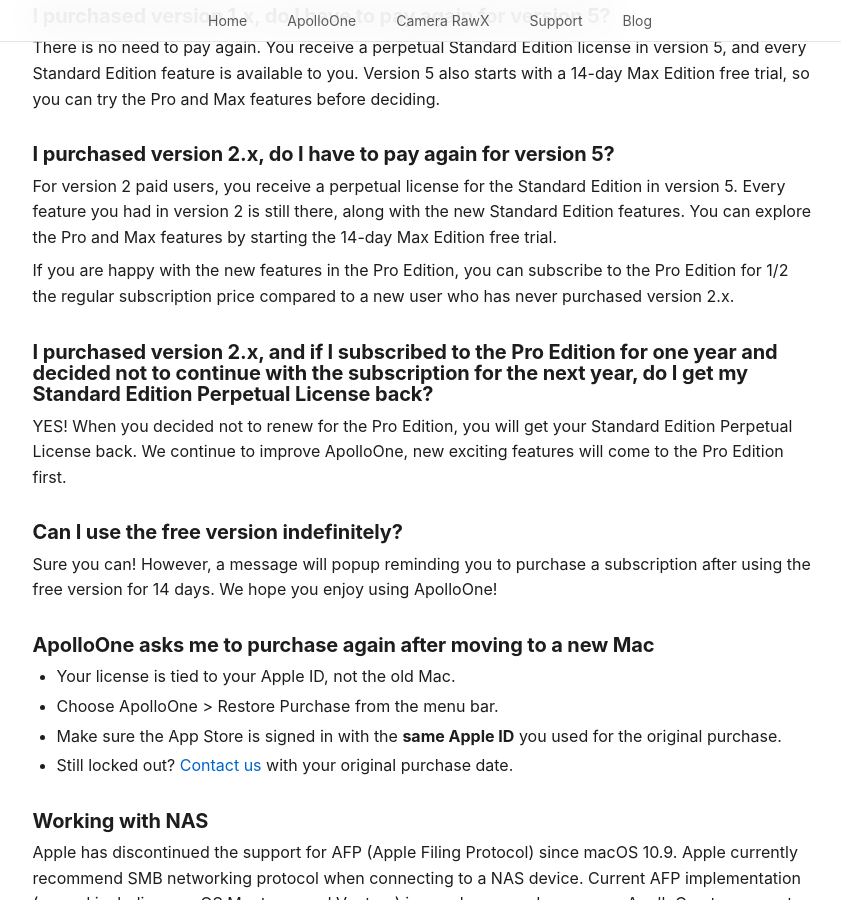
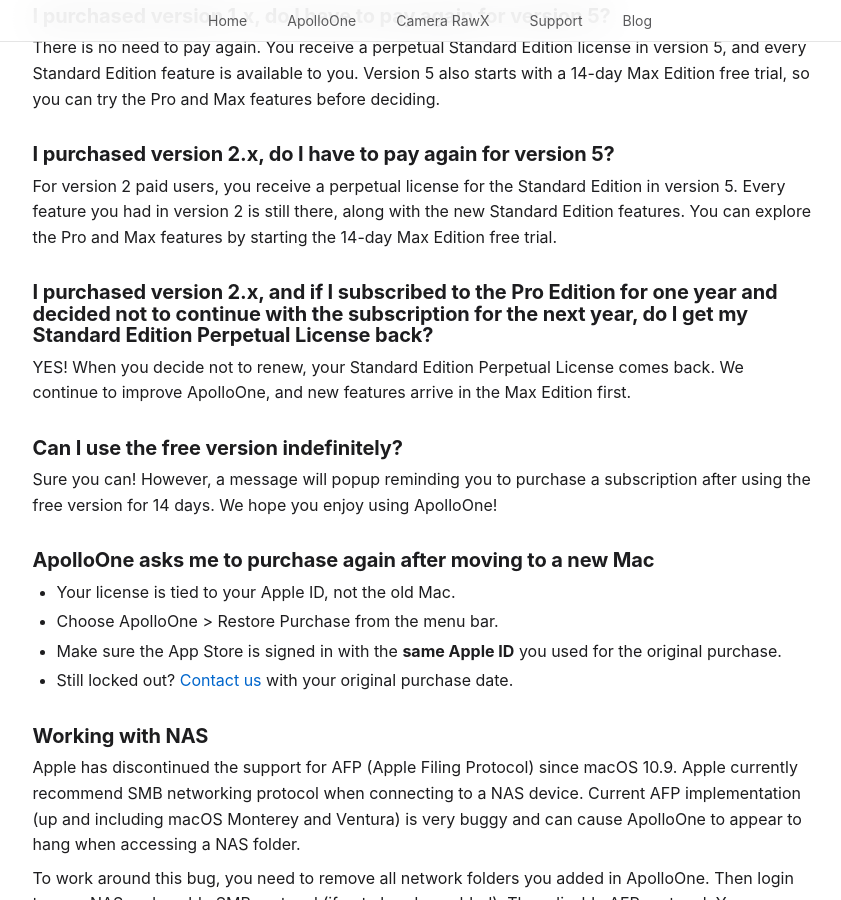
Before and after one commit to anogeissus/anogeissus.com, a Jekyll site: the page apolloone-faq.html, which Jekyll copies as it is, in a window 1280 px wide and 900 px high, scrolled down 3060 px. Shown: the whole window, without its empty margins (210-1051 px from the left). Built offline with Jekyll 4.4.1, drawn with Linux system fonts in a browser that asks for light colours; some web fonts are replaced.

Commit message:
FAQ: drop the half-price Pro offer, and new features arrive in Max first
Albert, msgs 27122 and 27125: the half-price Pro subscription for 2.x buyers is
disabled when v5 ships, and it was the only mention of it on the site. The
perpetual-license answer said new features come to the Pro Edition first, which
was true with two editions; Max leads now.

```diff
--- a/apolloone-faq.html
+++ b/apolloone-faq.html
@@ -210,10 +210,9 @@
 
         <h2>I purchased version 2.x, do I have to pay again for version 5?</h2>
         <p>For version 2 paid users, you receive a perpetual license for the Standard Edition in version 5. Every feature you had in version 2 is still there, along with the new Standard Edition features. You can explore the Pro and Max features by starting the 14-day Max Edition free trial.</p>
-        <p>If you are happy with the new features in the Pro Edition, you can subscribe to the Pro Edition for 1/2 the regular subscription price compared to a new user who has never purchased version 2.x.</p>
 
         <h2>I purchased version 2.x, and if I subscribed to the Pro Edition for one year and decided not to continue with the subscription for the next year, do I get my Standard Edition Perpetual License back?</h2>
-        <p>YES! When you decided not to renew for the Pro Edition, you will get your Standard Edition Perpetual License back. We continue to improve ApolloOne, new exciting features will come to the Pro Edition first.</p>
+        <p>YES! When you decide not to renew, your Standard Edition Perpetual License comes back. We continue to improve ApolloOne, and new features arrive in the Max Edition first.</p>
 
         <h2>Can I use the free version indefinitely?</h2>
         <p>Sure you can! However, a message will popup reminding you to purchase a subscription after using the free version for 14 days. We hope you enjoy using ApolloOne!</p>
```
